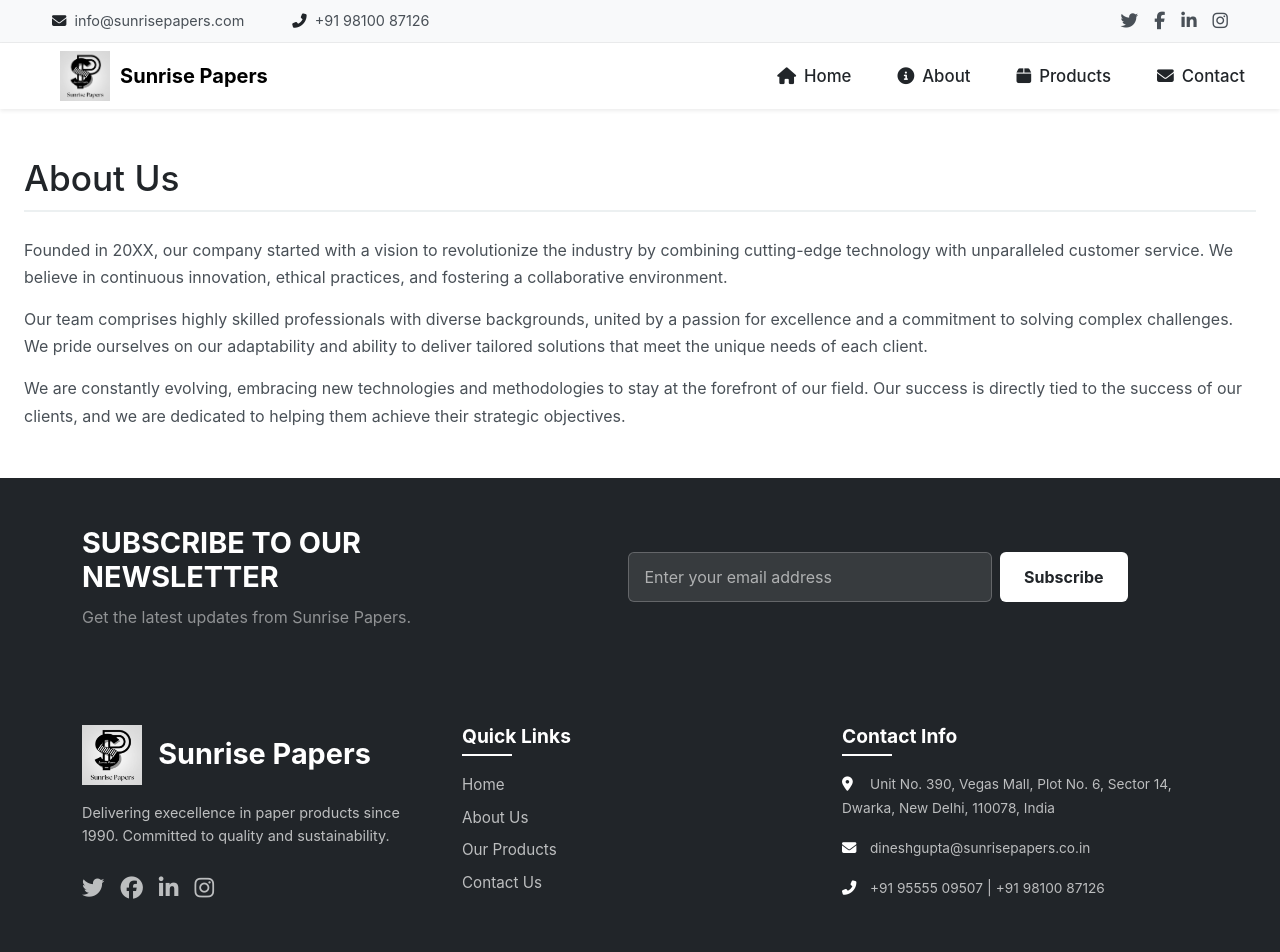
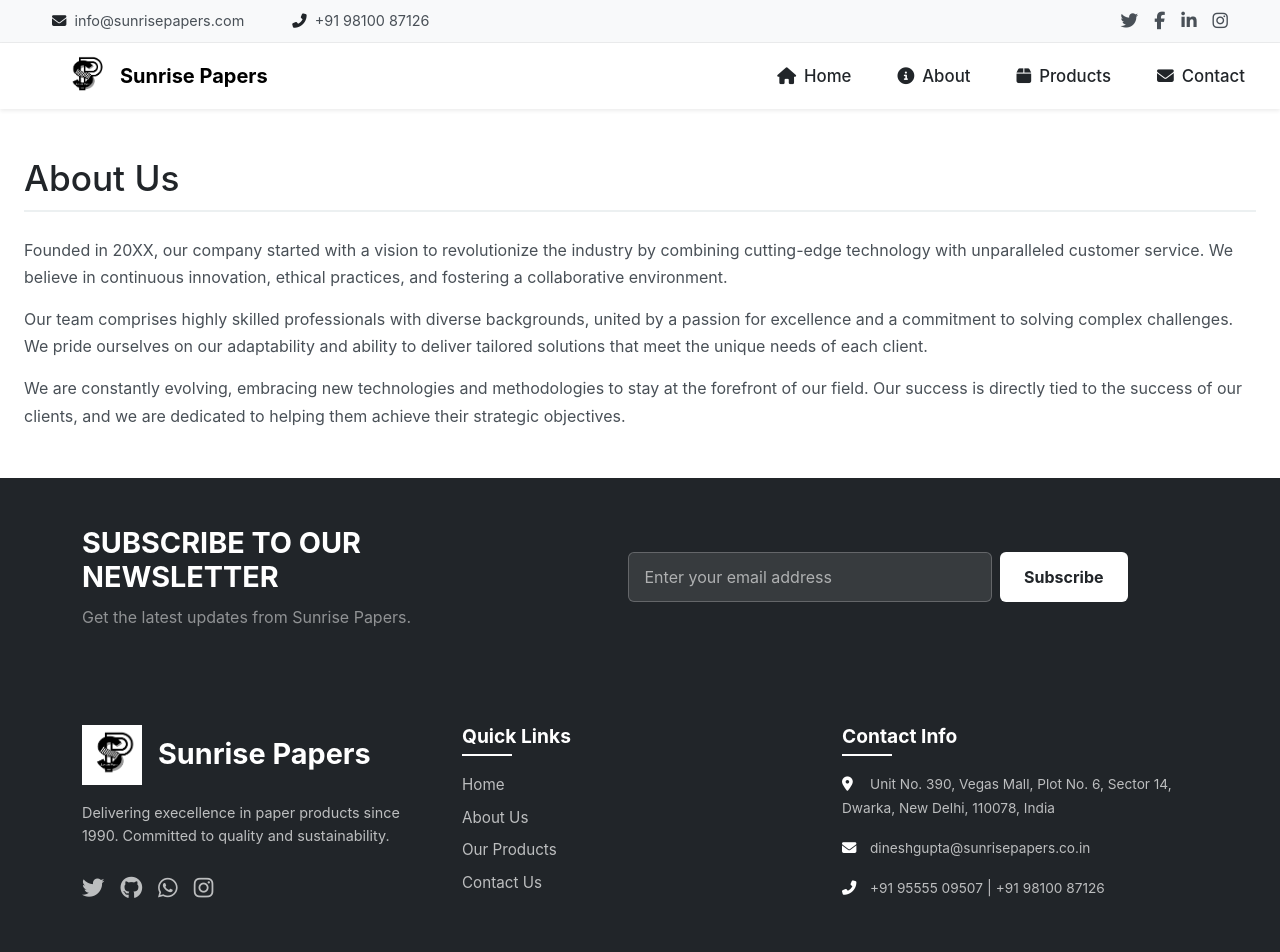
Before and after one commit to Akshit1025/sunrise-papers, a React (Create React App) app: page /about in a window 1280 px wide. Shown: the top 952 px of the page. Built offline with nearby package versions, Linux system fonts and the light colour scheme; no server answers.

Commit message:
Footer edit 1

```diff
--- a/src/components/Footer.js
+++ b/src/components/Footer.js
@@ -137,20 +137,20 @@ const Footer = () => {
                   <i className="fab fa-twitter"></i>
                 </a>
                 <a
-                  href="https://facebook.com"
+                  href="https://github.com/Akshit1025/sunrise-papers"
                   target="_blank"
                   rel="noopener noreferrer"
                   className="social-icon-link text-white-50 me-3"
                 >
-                  <i className="fab fa-facebook"></i>
+                  <i className="fab fa-github"></i>
                 </a>
                 <a
-                  href="https://linkedin.com"
+                  href="https://wa.me/919555509507"
                   target="_blank"
                   rel="noopener noreferrer"
                   className="social-icon-link text-white-50 me-3"
                 >
-                  <i className="fab fa-linkedin-in"></i>
+                  <i className="fab fa-whatsapp"></i>
                 </a>
                 <a
                   href="https://instagram.com"
```
Also changed, not shown: public/images/logo-no-bg.png (added), public/images/logo.png.
